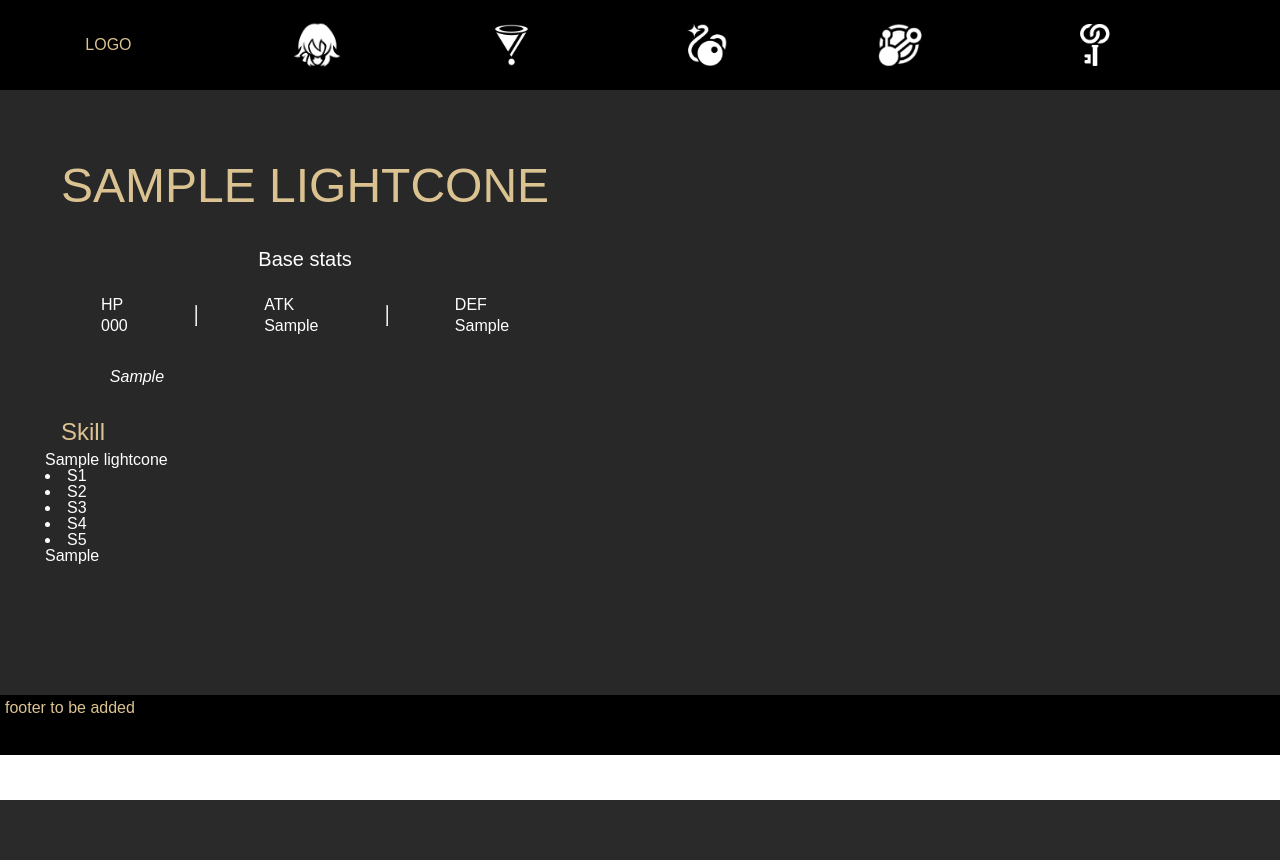
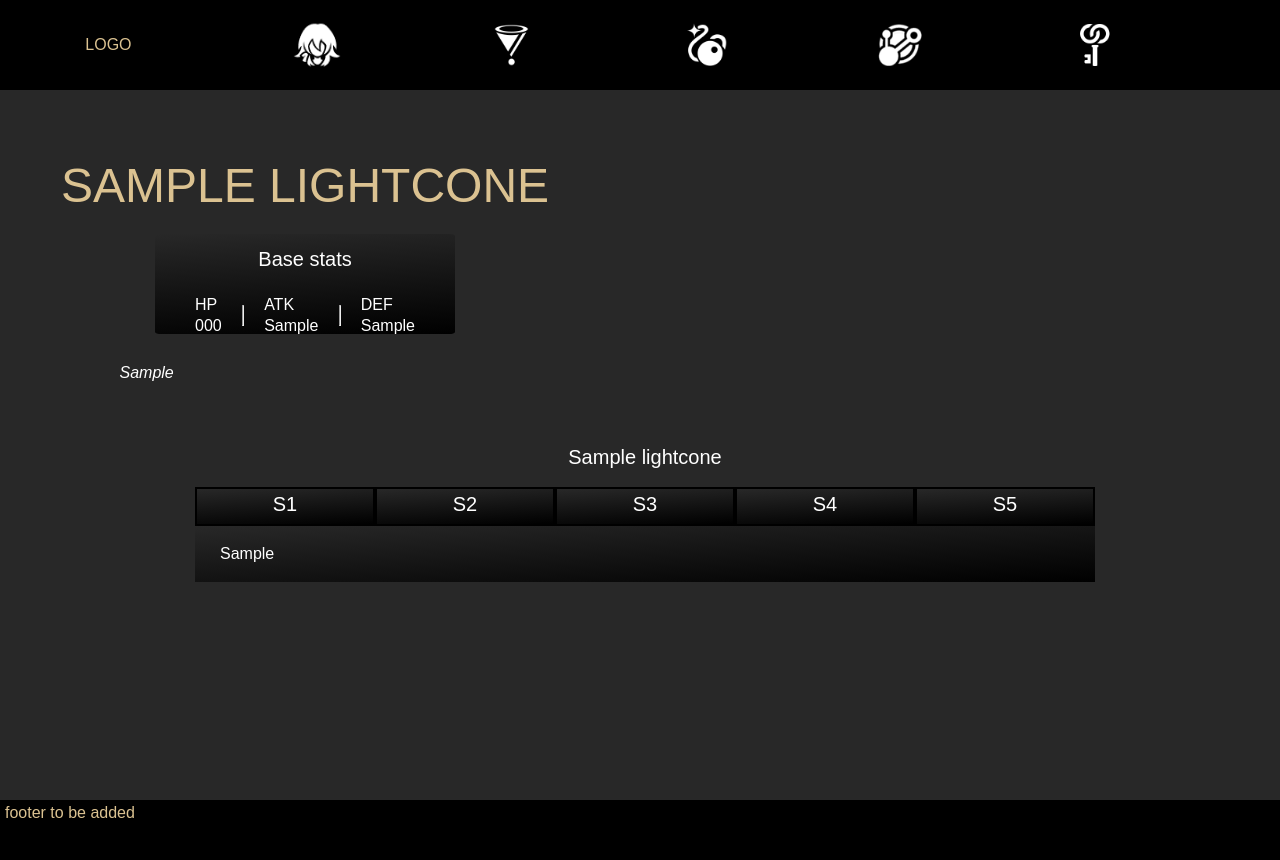
Before and after one commit to fledgless/Symfony-HSR, a Symfony app: template templates/light_cone/show.html.twig in a window 1280 px wide. Before the commit the page ends 800 px from the top, so only its background shows below. Run offline with Twig, Linux system fonts and the light colour scheme; the template is opened without the code that fills it: most values are stand-ins (such as "Sample title", 1, 10 or a date in 2020); style sheets or scripts are compiled from the project's sources; some libraries are stand-ins or nearby versions; some web fonts are replaced.

Commit message:
finished style for Light cone. still got to add recommended characters and materials later on

```diff
--- a/assets/styles/app.css
+++ b/assets/styles/app.css
@@ -191,6 +191,10 @@ a {
   text-decoration: none;
 }
 
+li {
+  list-style-type: none;
+}
+
 header, footer, h1, h2, li a {
   color: #DBC291;
 }
@@ -435,16 +405,16 @@ main .s-container .lc-basic-info {
   margin: 2vh;
 }
 
-main .s-container .four-star .lc-basic-info-base-stats {
-  border: 2px solid rgb(98,59,90);
-  background-color: black;
+main .s-container .lc-show .lc-basic-info-base-stats {
+  background: rgb(40,40,40);
+  background: linear-gradient(177deg, rgba(40,40,40,1) 0%, rgba(0,0,0,1) 100%);
   border-radius: 2%;
   max-width: 300px;
   margin-left: auto;
   margin-right: auto;
 }
 
-main .s-container .lc-show .lc-basic-info-base-stats h2 {
+main .s-container .lc-show h2 {
   font-size: 20px;
   color: #FFFFFF;
   border-radius: 1% 1% 0% 0%;
@@ -452,14 +422,13 @@ main .s-container .lc-show .lc-basic-info-base-stats h2 {
   min-height: 40px;
   text-align: center;
   padding-top: 15px;
+  margin-bottom: 0;
 }
 
 main .s-container .lc-show .lc-basic-info-base-stats .lc-base-stats {
   display: flex;
   flex-direction: row;
-  margin-bottom: 1vh;
-  margin-left: 5vh;
-  margin-right: 5vh;
+  margin: 1vh 5vh;
   justify-content: space-around
 }
 
@@ -468,45 +437,13 @@ main .s-container .lc-show .lc-basic-info-base-stats .lc-base-stats .lc-base-sta
 }
 
 main .s-container .lc-show .lc-story {
-  width: 80%;
-  padding: 1.2em 20px 1.2em 20px;
+  width: 75%;
+  padding: 15px 35px 15px 30px;
   margin-top: 2vh;
   margin-right: auto;
   margin-left: auto;
   font-style: italic;
-}
-
-main .s-container .five-star .lc-story {
-  border-left: 8px solid #DBC291;
-}
-
-main .s-container .four-star .lc-story {
-  border-left: 8px solid rgb(98,59,90);
-}
-
-main .s-container .three-star .lc-story {
-  border-left: 8px solid #235789;
-}
-
-main .s-container .five-star strong,
-main .s-container .five-star h1,
-main .s-container .five-star h2,
-main .s-container .five-star .lc-basic-info-base-stats .lc-base-stats .lc-base-stat-value {
-  color: #DBC291;
-}
-
-main .s-container .four-star strong,
-main .s-container .four-star h1,
-main .s-container .four-star h2,
-main .s-container .four-star .lc-basic-info-base-stats .lc-base-stats .lc-base-stat-value {
-  color: rgb(98,59,90);
-}
-
-main .s.container .three-star strong,
-main .s-container .three-star h1,
-main .s-container .three-star h2,
-main .s-container .three-star .lc-basic-info-base-stats .lc-base-stats .lc-base-stat-value {
-  color: #235789;
+  text-align: justify;
 }
 
 main .s-container .lc-show .lightcone-superimposition {
@@ -524,6 +461,38 @@ main .s-container .lc-show .lc-basic-info-splash-mobile {
   display: none;
 }
 
+main .s-container .lc-show .skill-superimposition {
+  width: 75%;
+  margin-top: 20px;
+  margin-left: auto;
+  margin-right: auto;
+  border-radius: 5px;
+}
+
+main .s-container .lc-show .superimposition {
+  display: flex;
+  flex-direction: row;
+  margin-top: 0;
+}
+
+main .s-container .lc-show .superimposition-toggle {
+  width: 20%;
+  height: 30px;
+  text-align: center;
+  font-size: 20px;
+  padding-top: 5px;
+  cursor: pointer;
+  background: rgb(40,40,40);
+  background: linear-gradient(177deg, rgba(40,40,40,1) 0%, rgba(0,0,0,1) 100%);
+}
+
+main .s-container .open {
+  padding: 20px 25px;
+  text-align: justify;
+  background: rgb(40,40,40);
+  background: linear-gradient(177deg, rgba(40,40,40,1) 0%, rgba(0,0,0,1) 100%);
+}
+
 @media screen and (max-width: 825px) {
   main .s-container .lc-show .lc-basic-info-splash-laptop {
     display: none;
@@ -536,3 +505,97 @@ main .s-container .lc-show .lc-basic-info-splash-mobile {
     margin-bottom: 10px;
   }
 }
+
+
+
+
+/* colors */
+
+main .s-container .five-star .lc-basic-info-base-stats,
+main .s-container .five-star .skill-superimposition {
+  border: 3px solid #DBC291;
+}
+
+main .s-container .four-star .lc-basic-info-base-stats,
+main .s-container .four-star .skill-superimposition {
+  border: 3px solid rgb(98,59,90);
+}
+
+main .s-container .three-star .lc-basic-info-base-stats,
+main .s-container .three-star .skill-superimposition {
+  border: 3px solid #235789;
+}
+
+main .s-container .lc-show .superimposition-toggle {
+  border: 2px solid #000000;
+}
+
+main .s-container .five-star .lc-story {
+  border-left: 8px solid #DBC291;
+}
+
+main .s-container .four-star .lc-story {
+  border-left: 8px solid rgb(98,59,90);
+}
+
+main .s-container .three-star .lc-story {
+  border-left: 8px solid #235789;
+}
+
+main .s-container .five-star strong,
+main .s-container .five-star h1,
+main .s-container .five-star .lc-basic-info-base-stats .lc-base-stats .lc-base-stat-value {
+  color: #DBC291;
+}
+
+main .s-container .four-star strong,
+main .s-container .four-star h1,
+main .s-container .four-star .lc-basic-info-base-stats .lc-base-stats .lc-base-stat-value {
+  color: rgb(98,59,90);
+}
+
+main .s.container .three-star strong,
+main .s-container .three-star h1,
+main .s-container .three-star .lc-basic-info-base-stats .lc-base-stats .lc-base-stat-value {
+  color: #235789;
+}
+
+main .s-container .character-list .five-star:hover,
+main .s-container .lc-list .five-star:hover,
+main .s-container .five-star .superimposition-toggle:hover {
+  background: #DBC291;
+}
+
+main .s-container .character-list .four-star:hover,
+main .s-container .lc-list .four-star:hover,
+main .s-container .four-star .superimposition-toggle:hover {
+  background: rgba(98,59,90,1);
+}
+
+main .s-container .lc-list .three-star:hover,
+main .s-container .three-star .superimposition-toggle:hover {
+  background: #235789;
+}
+
+main .s-container .character-list .five-star,
+main .s-container .lc-list .five-star,
+main .s-container .five-star h2,
+main .s-container .five-star .active {
+  background: rgb(0,0,0);
+  background: linear-gradient(320deg, rgba(0,0,0,1) 0%, rgba(219,194,145,1) 100%);
+}
+
+main .s-container .character-list .four-star,
+main .s-container .lc-list .four-star,
+main .s-container .four-star h2,
+main .s-container .four-star .active {
+  background: rgb(98,59,90);
+  background: linear-gradient(320deg, rgba(0,0,0,1) 0%, rgba(98,59,90,1) 100%);
+}
+
+main .s-container .lc-list .three-star,
+main .s-container .three-star h2,
+main .s-container .three-star .active {
+  background: rgb(35,87,137);
+  background: linear-gradient(320deg, rgba(0,0,0,1) 0%, rgba(35,87,137,1) 100%);
+}
--- a/templates/light_cone/show.html.twig
+++ b/templates/light_cone/show.html.twig
@@ -38,11 +38,10 @@
                 </div>
             </div>
             <div class="skill">
-            <h2>Skill</h2>
-            <h3>{{ lightcone.lcSkillName }}</h3>
                 <div class="skill-superimposition">
+                    <h2>{{ lightcone.lcSkillName }}</h2>
                     <nav class="superimposition">
-                    <li class="superimposition-toggle" id="toggle-sone">S1</li>
+                        <li class="superimposition-toggle active" id="toggle-sone">S1</li>
                         <li class="superimposition-toggle" id="toggle-stwo">S2</li>
                         <li class="superimposition-toggle" id="toggle-sthree">S3</li>
                         <li class="superimposition-toggle" id="toggle-sfour">S4</li>
@@ -56,4 +55,5 @@
                 </div>
             </div>
         </div>
+    </div>
 {% endblock %}
```
Also changed, not shown: other parts of assets/styles/app.css (+0 -34 lines). Lines whose indentation alone changed are shown as unchanged.
